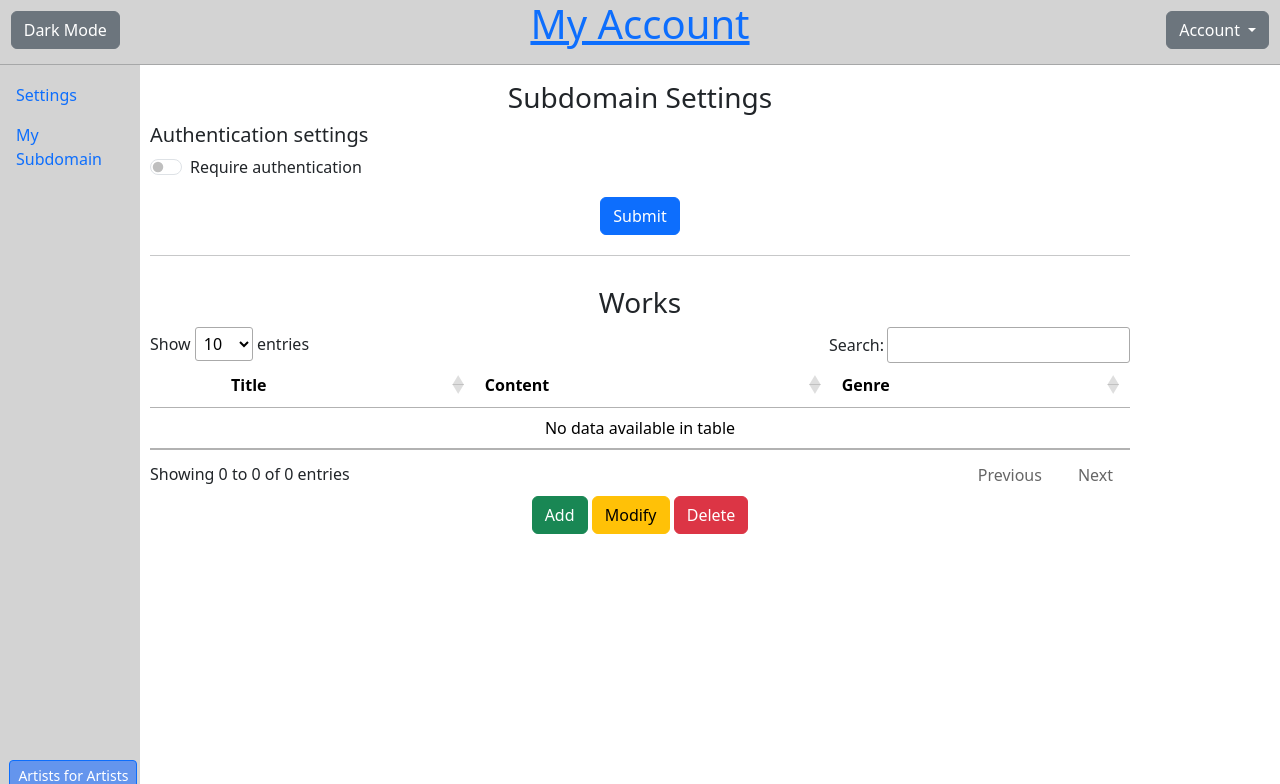
After one commit to RiotMachine/ArtistsForArtists, a Flask app: template ArtistsForArtists/templates/settings/acctsubsettings.html in a window 1280 px wide. The commit adds this page. Shown: the top 784 px of the page. Run offline with Flask 3, Linux system fonts and the light colour scheme; the template is opened without the code that fills it: values that come from a table or form of the project are taken from there, others are empty; some libraries are stand-ins or nearby versions.

Commit message:
Added two Blueprints.

```diff
--- a/ArtistsForArtists/__init__.py
+++ b/ArtistsForArtists/__init__.py
@@ -24,7 +24,9 @@ login_manager.login_message_category = "errorMessage"
 ### set SQLite3 dB location
 DB_LOCATION = "file:/home/jacob/Projects/ArtistsForArtists/artforart.db"
 
-import ArtistsForArtists.routes
+import ArtistsForArtists.routes as routes
+app.register_blueprint(routes.subdomain)
+app.register_blueprint(routes.settings)
 
 '''
 # Session Cookies
--- a/ArtistsForArtists/helpers.py
+++ b/ArtistsForArtists/helpers.py
@@ -69,6 +69,6 @@ def subdomain_req(f):
     def decorated_function(*args, **kwargs):
         if current_user.subdomainID is None:
             flash('Please register an Artist Site to access that page', 'errorMessage')
-            return redirect(url_for('account'))
+            return redirect(url_for('settings.account'))
         return f(*args, **kwargs)
     return decorated_function
--- a/ArtistsForArtists/routes.py
+++ b/ArtistsForArtists/routes.py
@@ -1,5 +1,5 @@
 import urllib.parse as urllib
-from flask import (abort, flash, g, jsonify, make_response, redirect,
+from flask import (Blueprint, abort, flash, g, jsonify, make_response, redirect,
                     render_template, request, session, url_for)
 from flask_login import current_user, login_required, login_user, logout_user
 from pypandoc import convert_text
@@ -11,6 +11,9 @@ from ArtistsForArtists.helpers import (allowed_file, dbQuery, getPrevURL, getSub
 from ArtistsForArtists.forms import (ChangePassForm, LoginForm, ModifyWorkForm, NewPassForm,
                                         NewWorkForm, RegisterForm, SubdomainSettingsForm)
 from ArtistsForArtists.classes import Subdomain, User, Work
+
+subdomain = Blueprint('subdomain', __name__, url_prefix='/r/<artistpage>', template_folder='templates/subdomains')
+settings = Blueprint('settings', __name__, url_prefix='/account', template_folder='templates/settings')
 
 @login_manager.user_loader
 def load_user(user_id):
@@ -130,14 +133,14 @@ def logout():
 
 
 # Account Pages
-@app.route("/account")
+@settings.route("/")
 @login_required
 def account():
     subdomain = dbQuery("SELECT pagename FROM subdomains WHERE id = ?",
                         [current_user.subdomainID], jen=True)
     return render_template("accountindex.html", subdomain=subdomain)
 
-@app.route("/account/settings", methods=["GET", "POST"])
+@settings.route("/settings", methods=["GET", "POST"])
 @login_required
 def accountSettings():
     prefsQuery = dbQuery("SELECT prefString FROM prefs")
@@ -177,7 +180,7 @@ def accountSettings():
                                              prefs=prefs, userprefs=userprefs))
     return noCache(response)
 
-@app.route("/account/subdomain", methods=["GET", "POST"])
+@settings.route("/subdomain", methods=["GET", "POST"])
 @login_required
 @subdomain_req
 def subdomainSettings():
@@ -197,7 +200,7 @@ def subdomainSettings():
                 changepassBool = True
 
         elif form.setauth.data and not subdomain.authReq:
-            response = make_response(redirect(url_for('subdomainAddAuth'), code=307))
+            response = make_response(redirect(url_for('settings.subdomainAddAuth'), code=307))
             return noCache(response)
 
         elif not form.setauth.data and subdomain.authReq:
@@ -215,7 +218,7 @@ def subdomainSettings():
                                              passErrorMsg=passErrorMsg, form=form))
     return noCache(response)
 
-@app.route("/account/subdomain/addauth", methods=['POST'])
+@settings.route("/subdomain/addauth", methods=['POST'])
 @login_required
 @subdomain_req
 def subdomainAddAuth():
@@ -225,13 +228,13 @@ def subdomainAddAuth():
         dbQuery("UPDATE subdomains SET authpasshash = ?, authreq = 1 WHERE id = ?",
                 [generate_password_hash(form.newpass.data), current_user.subdomainID])
         flash('Authentication added', 'successtext')
-        response = make_response(redirect(url_for('subdomainSettings')))
+        response = make_response(redirect(url_for('settings.subdomainSettings')))
     else:
         response = make_response(render_template("acctsubauthadd.html", form=form))
 
     return noCache(response)
 
-@app.route("/account/subdomain/add", methods=['POST'])
+@settings.route("/subdomain/add", methods=['POST'])
 @login_required
 @subdomain_req
 def subdomainAddText():
@@ -243,7 +246,7 @@ def subdomainAddText():
         Work.newWork(form.newTitle.data, current_user.subdomainID,
                      userInput("workText"), form.genres.data)
         flash('Work added', 'successtext')
-        response = make_response(redirect(url_for('subdomainSettings')))
+        response = make_response(redirect(url_for('settings.subdomainSettings')))
 
     else:
         text = None
@@ -266,7 +269,7 @@ def subdomainAddText():
 
     return noCache(response)
 
-@app.route("/account/subdomain/modify", methods=["POST"])
+@settings.route("/subdomain/modify", methods=["POST"])
 @login_required
 @subdomain_req
 def subdomainModifyText():
@@ -285,11 +288,11 @@ def subdomainModifyText():
         else:
             flash('Something went wrong. Did you leave a field blank?', 'errorMessage')
         session.pop('workID', None)
-        response = make_response(redirect(url_for('subdomainSettings')))
+        response = make_response(redirect(url_for('settings.subdomainSettings')))
 
     return noCache(response)
 
-@app.route("/account/subdomain/delete", methods=["POST"])
+@settings.route("/subdomain/delete", methods=["POST"])
 @login_required
 @subdomain_req
 def subdomainDeleteText():
@@ -300,7 +303,7 @@ def subdomainDeleteText():
     else:
         flash('Something went wrong. Did you leave a field blank?', 'errorMessage')
 
-    response = make_response(redirect(url_for('subdomainSettings')))
+    response = make_response(redirect(url_for('settings.subdomainSettings')))
     return noCache(response)
 
 
@@ -329,12 +332,12 @@ def search():
 
 
 # Subdomain Pages
-@app.route('/r/<artistpage>')
+@subdomain.route('/')
 def artistpage(artistpage):
     subdomain = Subdomain(getSubdomainID(artistpage))
     return render_template("artistpage.html", artistpage=subdomain.name)
 
-@app.route('/r/<artistpage>/aboutme')
+@subdomain.route('/aboutme')
 def aboutme(artistpage):
     subdomain = Subdomain(getSubdomainID(artistpage))
 
@@ -346,17 +349,17 @@ def aboutme(artistpage):
                            artistpage=subdomain.name, hasphoto=hasphoto,
                            htmlAboutme=htmlAboutme)
 
-@app.route('/r/<artistpage>/work')
+@subdomain.route('/work')
 def workindex(artistpage):
     subdomain = Subdomain(getSubdomainID(artistpage))
 
     if not subdomain.verifyAuth():
-        return redirect(url_for('authenticate', artistpage=subdomain.name))
+        return redirect(url_for('subdomain.authenticate', artistpage=subdomain.name))
 
     return render_template("workindex.html",
                            artistpage=subdomain.name, worktitles=subdomain.getWorksList())
 
-@app.route('/r/<artistpage>/authenticate', methods=["GET", "POST"])
+@subdomain.route('/authenticate', methods=["GET", "POST"])
 def authenticate(artistpage):
     subdomain = Subdomain(getSubdomainID(artistpage))
     errorText = None
@@ -365,23 +368,23 @@ def authenticate(artistpage):
         authTry = userInput('password')
         if check_password_hash(subdomain.authPassHash, authTry):
             session[subdomain.name] = authTry
-            return redirect(url_for('workindex', artistpage=subdomain.name))
+            return redirect(url_for('subdomain.workindex', artistpage=subdomain.name))
         else:
             errorText = "Sorry, that password is incorrect."
 
     if subdomain.verifyAuth():
-        return redirect(url_for('workindex', artistpage=subdomain.name))
+        return redirect(url_for('subdomain.workindex', artistpage=subdomain.name))
 
     return render_template("authenticate.html",
                            artistpage=subdomain.name, errortext=errorText)
 
 ## files are stored in DB as markdown then converted to HTML when pulled
-@app.route('/r/<artistpage>/work/<worktitle>')
+@subdomain.route('/work/<worktitle>')
 def displaywork(artistpage, worktitle):
     subdomain = Subdomain(getSubdomainID(artistpage))
 
     if not subdomain.verifyAuth():
-        return redirect(url_for('authenticate', artistpage=subdomain.name))
+        return redirect(url_for('subdomain.authenticate', artistpage=subdomain.name))
 
     text = subdomain.getWork(worktitle)
     if text is None:
--- /dev/null
+++ b/ArtistsForArtists/templates/settings/accounttemplate.html
@@ -0,0 +1,16 @@
+{% extends "template.html" %}
+
+{% block head %}
+<title>AfA Settings</title>
+{% endblock %}
+
+{% block header %}
+<h1><a href="{{ url_for('settings.account') }}">My Account</a></h1>
+{% endblock %}
+
+{% block sidebar %}
+<li class="nav-item">
+	<a class="nav-link" href="{{ url_for('settings.accountSettings') }}">Settings</a>
+	<a class="nav-link" href="{{ url_for('settings.subdomainSettings') }}">My Subdomain</a>
+</li>
+{% endblock %}
--- a/ArtistsForArtists/templates/acctsubedit.html
+++ b/ArtistsForArtists/templates/settings/acctsubedit.html
@@ -8,7 +8,7 @@
 {% endblock %}
 
 {% block main %}
-<form action="{{ url_for('subdomainModifyText') }}" method="post">
+<form action="{{ url_for('settings.subdomainModifyText') }}" method="post">
     {{ form.csrf_token }}
     {{ form.newTitle(value=work['title'], class="form-control w-50") }}
     <div>
@@ -28,7 +28,7 @@
     {% endfor %}
     <div class="col text-center">
         <button class="btn btn-primary w-auto" type="submit">Submit</button>
-        <a class="btn btn-secondary w-auto" href="{{ url_for('subdomainSettings') }}">Reset</a>
+        <a class="btn btn-secondary w-auto" href="{{ url_for('settings.subdomainSettings') }}">Reset</a>
     </div>
 </form>
 {% endblock %}
--- a/ArtistsForArtists/templates/acctsubsettings.html
+++ b/ArtistsForArtists/templates/settings/acctsubsettings.html
@@ -102,15 +102,15 @@
 		</tbody>
 	</table>
 	<div class="col text-center">
-		<button class="btn btn-success w-auto" formaction="{{ url_for('subdomainAddText') }}"
+		<button class="btn btn-success w-auto" formaction="{{ url_for('settings.subdomainAddText') }}"
 				value="New" type="submit" name="workAction">
 			Add
 		</button>
-		<button class="btn btn-warning w-auto" formaction="{{ url_for('subdomainModifyText') }}"
+		<button class="btn btn-warning w-auto" formaction="{{ url_for('settings.subdomainModifyText') }}"
 				value="Modify" type="submit" name="workAction">
 			Modify
 		</button>
-		<button class="btn btn-danger w-auto" formaction="{{ url_for('subdomainDeleteText') }}"
+		<button class="btn btn-danger w-auto" formaction="{{ url_for('settings.subdomainDeleteText') }}"
 				value="Delete" type="submit" name="workAction">
 			Delete
 		</button>
--- a/ArtistsForArtists/templates/acctsubupload.html
+++ b/ArtistsForArtists/templates/settings/acctsubupload.html
@@ -17,7 +17,7 @@
 	{% endif %}
 {% endwith %}
 
-<form action="{{ url_for('subdomainAddText') }}" method=post enctype=multipart/form-data>
+<form action="{{ url_for('settings.subdomainAddText') }}" method=post enctype=multipart/form-data>
 	<div class="g-0 row">
 		<label for="formFile" class="form-label">Upload a text</label>
 		<input class="form-control w-25 col-auto" type=file name="fileUpload" id="formFile">
@@ -27,7 +27,7 @@
 	</div>
 </form>
 
-<form action="{{ url_for('subdomainAddText') }}" method="post">
+<form action="{{ url_for('settings.subdomainAddText') }}" method="post">
 	{{ form.csrf_token }}
 	<h5>Title</h5>
 	{{ form.newTitle(class="form-control w-50") }}
@@ -63,7 +63,7 @@
 	{% endfor %}
 	<div class="col text-center">
 		<button class="btn btn-primary w-auto" type="submit">Submit</button>
-		<a class="btn btn-secondary w-auto" href="{{ url_for('subdomainSettings') }}">Reset</a>
+		<a class="btn btn-secondary w-auto" href="{{ url_for('settings.subdomainSettings') }}">Reset</a>
 	</div>
 </form>
 
```
Also changed, not shown: ArtistsForArtists/templates/accounttemplate.html (deleted, +0 -16 lines), ArtistsForArtists/templates/settings/accountindex.html (renamed from ArtistsForArtists/templates/accountindex.html), ArtistsForArtists/templates/settings/accountsettings.html (renamed from ArtistsForArtists/templates/accountsettings.html), ArtistsForArtists/templates/settings/acctsubauthadd.html (renamed from ArtistsForArtists/templates/acctsubauthadd.html), ArtistsForArtists/templates/subdomains/aboutme.html (renamed from ArtistsForArtists/templates/aboutme.html), ArtistsForArtists/templates/subdomains/artistpage.html (renamed from ArtistsForArtists/templates/artistpage.html), ArtistsForArtists/templates/subdomains/authenticate.html (renamed from ArtistsForArtists/templates/authenticate.html), ArtistsForArtists/templates/subdomains/subdomaintemplate.html (renamed from ArtistsForArtists/templates/subdomaintemplate.html), ArtistsForArtists/templates/subdomains/text.html (renamed from ArtistsForArtists/templates/text.html), ArtistsForArtists/templates/subdomains/workindex.html (renamed from ArtistsForArtists/templates/workindex.html).
